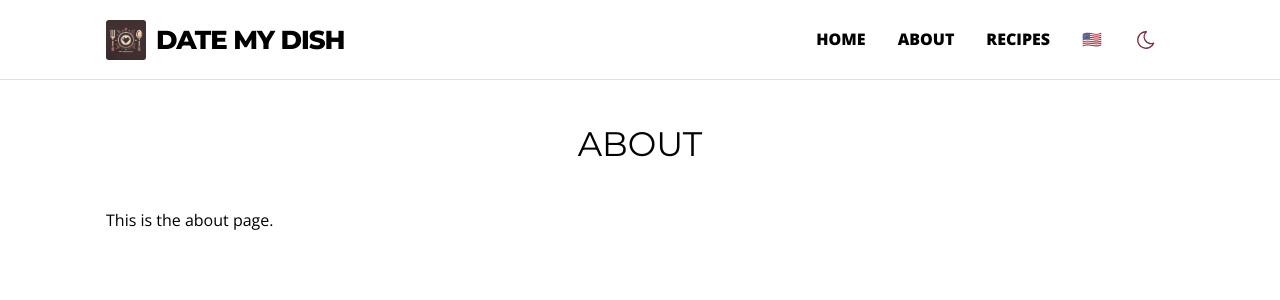
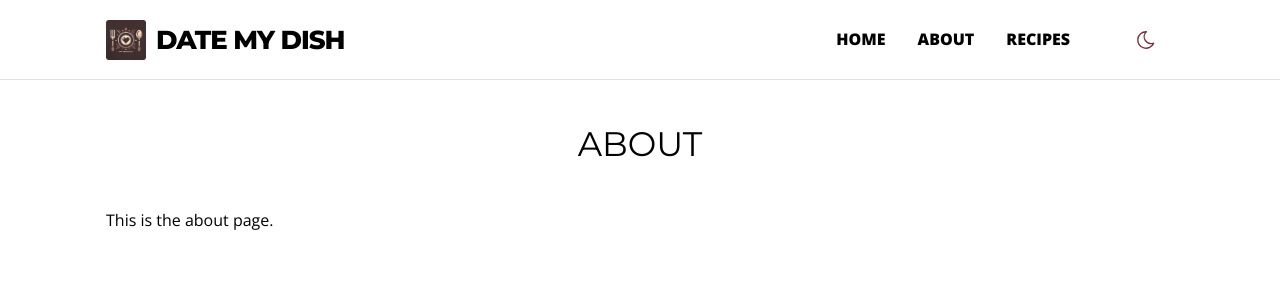
Before and after one commit to victortrinh/blog-vva, a Next.js app: page /en/about in a window 1280 px wide. Shown: the top 300 px of the page. Built offline with nearby package versions, Linux system fonts and the light colour scheme.

Commit message:
Fix flags

```diff
--- a/src/app/[locale]/layout.tsx
+++ b/src/app/[locale]/layout.tsx
@@ -78,6 +78,7 @@
                         src="https://pagead2.googlesyndication.com/pagead/js/adsbygoogle.js?client=ca-pub-9035056618426040"
                         crossOrigin="anonymous"
                     />
+                    <link rel="stylesheet" href="https://cdn.jsdelivr.net/npm/@tabler/core@1.0.0/dist/css/tabler-flags.min.css" />
                 </head>
                 <body>
                     <Analytics />
--- a/src/components/header/LanguagePicker.tsx
+++ b/src/components/header/LanguagePicker.tsx
@@ -20,11 +20,11 @@
     const getFlag = (locale?: string | string[]) => {
         switch (locale) {
         case "en":
-            return "🇺🇸";
+            return <span className="flag flag-xs flag-country-us" />;
         case "fr":
-            return "🇫🇷";
+            return <span className="flag flag-xs flag-country-fr" />;
         default:
-            return "🇺🇸";
+            return <span className="flag flag-xs flag-country-us" />;
         }
     }
 
```
